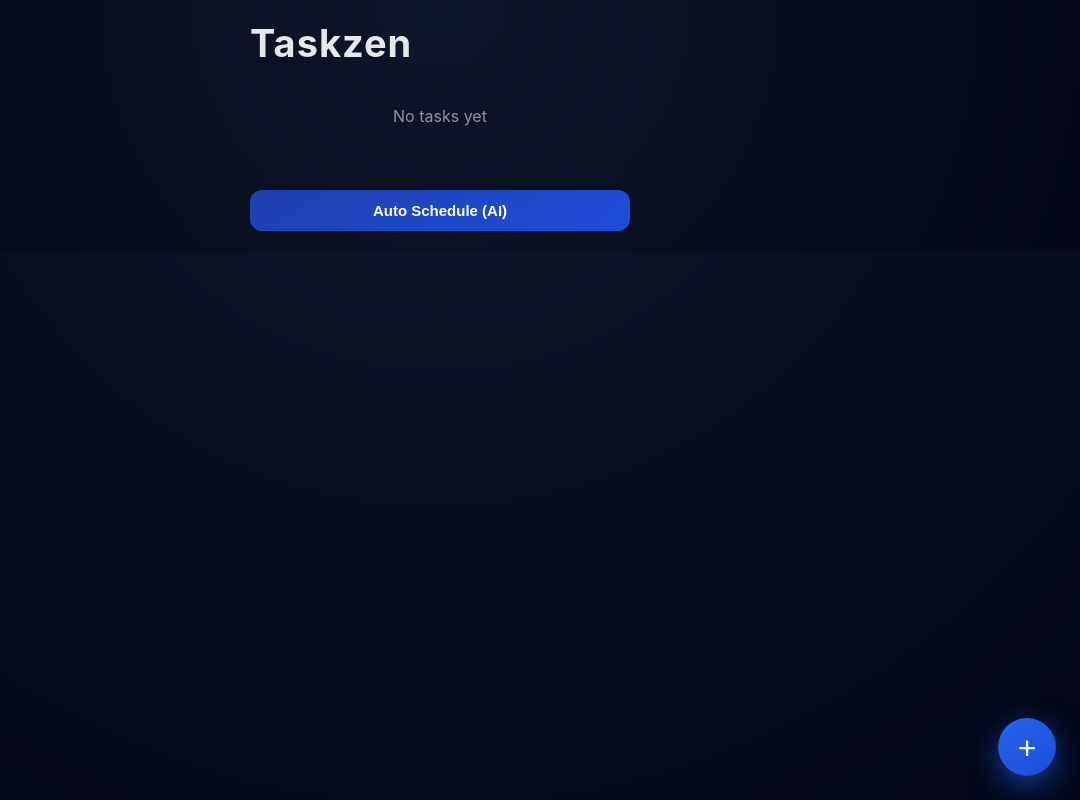
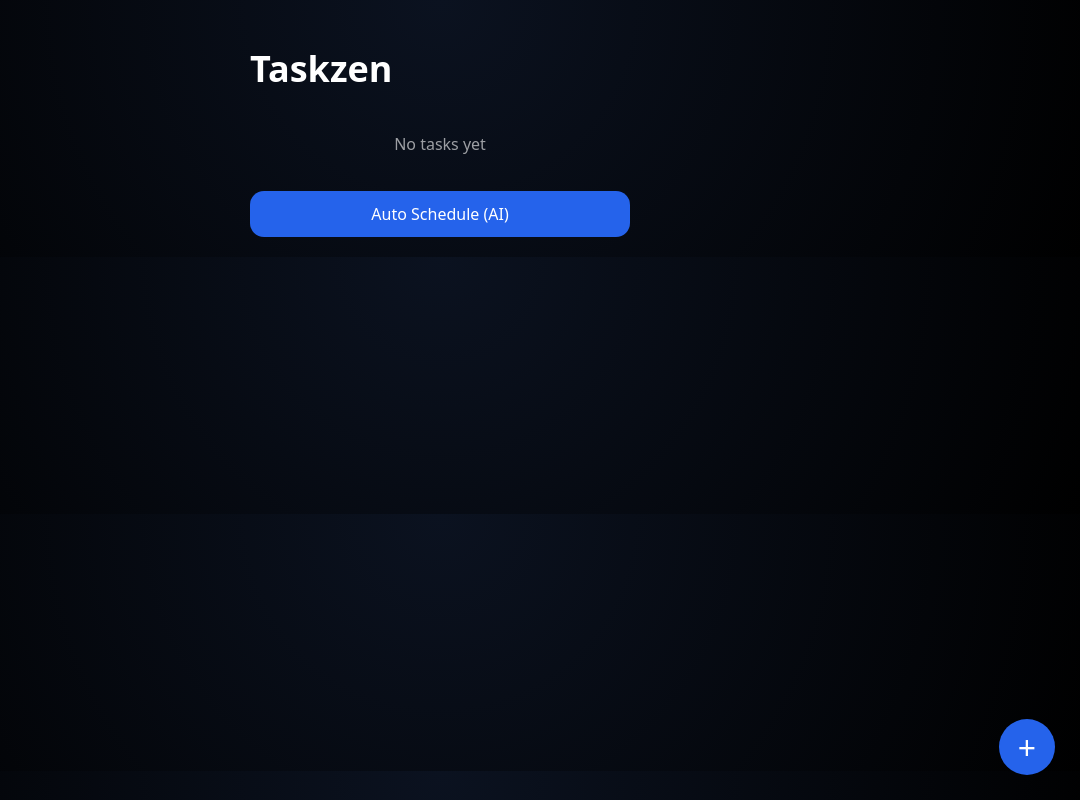
Before and after one commit to mohitsilavat09/Sudo, a Next.js app: page / in a window 1280 px wide. Shown: the whole page, without its empty margins (200-1280 px from the left). Built offline with nearby package versions, Linux system fonts and the light colour scheme.

Commit message:
Update global.css

```diff
--- a/styles/global.css
+++ b/styles/global.css
@@ -1,167 +1,116 @@
-/* =========================
-   RESET & BASE
-========================= */
 * {
-  margin: 0;
-  padding: 0;
   box-sizing: border-box;
+  font-family: system-ui, sans-serif;
 }
 
-html,
 body {
-  width: 100%;
-  min-height: 100%;
-  font-family: "Inter", -apple-system, BlinkMacSystemFont, sans-serif;
-  background: radial-gradient(circle at top, #0f172a, #020617);
-  color: #e5e7eb;
+  margin: 0;
+  background: radial-gradient(circle at top, #0b1220, #000);
+  color: #fff;
 }
 
-/* =========================
-   MAIN CONTAINER
-========================= */
 .container {
   max-width: 420px;
-  margin: 0 auto;
+  margin: auto;
   padding: 20px;
 }
 
-/* =========================
-   HEADER
-========================= */
-h1 {
-  font-size: 38px;
-  font-weight: 700;
-  letter-spacing: 1px;
+.title {
+  font-size: 36px;
   margin-bottom: 20px;
 }
 
-/* =========================
-   EMPTY STATE
-========================= */
-p {
+.empty {
+  opacity: 0.6;
   text-align: center;
-  opacity: 0.6;
-  margin: 40px 0;
+  margin-top: 40px;
 }
 
-/* =========================
-   TASK LIST
-========================= */
-.task {
-  background: linear-gradient(145deg, #0b1220, #111827);
-  border-radius: 16px;
-  padding: 16px;
-  margin-bottom: 12px;
+.task-list {
+  display: flex;
+  flex-direction: column;
+  gap: 15px;
+}
+
+.task-card {
+  background: #0f172a;
+  padding: 15px;
+  border-radius: 14px;
   display: flex;
   align-items: center;
-  justify-content: space-between;
-  box-shadow: 0 10px 25px rgba(0, 0, 0, 0.4);
+  gap: 12px;
 }
 
-.task span {
-  font-size: 15px;
-  opacity: 0.9;
+.task-card span {
+  flex: 1;
 }
 
-/* =========================
-   ADD TASK FORM
-========================= */
+.task-card small {
+  display: block;
+  opacity: 0.6;
+  font-size: 12px;
+}
+
+.done {
+  text-decoration: line-through;
+  opacity: 0.6;
+}
+
+.delete {
+  background: none;
+  border: none;
+  color: #aaa;
+  font-size: 18px;
+}
+
 .form {
-  background: #020617;
-  border: 1px solid #1e293b;
-  border-radius: 18px;
-  padding: 16px;
+  background: #0f172a;
+  padding: 15px;
+  border-radius: 14px;
   margin-top: 20px;
-  animation: slideUp 0.25s ease;
 }
 
 .form input {
   width: 100%;
-  padding: 12px;
-  margin-bottom: 12px;
-  border-radius: 10px;
+  padding: 10px;
+  margin-bottom: 10px;
+  border-radius: 8px;
   border: none;
-  outline: none;
-  background: #e5e7eb;
-  color: #020617;
-  font-size: 15px;
 }
 
-/* =========================
-   BUTTONS
-========================= */
-button {
+.form button {
   width: 100%;
-  padding: 12px;
-  border-radius: 12px;
+  padding: 10px;
+  margin-top: 6px;
+  border-radius: 8px;
   border: none;
-  font-size: 15px;
-  cursor: pointer;
 }
 
-/* Add Task */
-.form button:first-of-type {
+.cancel {
+  background: #1e293b;
+  color: #ccc;
+}
+
+.ai-btn {
+  width: 100%;
+  margin-top: 20px;
+  padding: 12px;
+  border-radius: 14px;
+  border: none;
+  background: #2563eb;
+  color: #fff;
+  font-size: 16px;
+}
+
+.fab {
+  position: fixed;
+  bottom: 25px;
+  right: 25px;
+  width: 56px;
+  height: 56px;
+  border-radius: 50%;
   background: #2563eb;
   color: white;
-  margin-bottom: 10px;
+  font-size: 32px;
+  border: none;
 }
-
-/* Cancel */
-.form button:last-of-type {
-  background: #020617;
-  color: #94a3b8;
-  border: 1px solid #1e293b;
-}
-
-/* =========================
-   FLOATING + BUTTON
-========================= */
-.fab {
-  position: fixed;
-  bottom: 24px;
-  right: 24px;
-  width: 58px;
-  height: 58px;
-  border-radius: 50%;
-  font-size: 32px;
-  background: linear-gradient(145deg, #2563eb, #1d4ed8);
-  color: white;
-  box-shadow: 0 10px 30px rgba(37, 99, 235, 0.6);
-}
-
-/* =========================
-   AI BUTTON
-========================= */
-.ai-btn {
-  margin-top: 24px;
-  background: linear-gradient(145deg, #1e40af, #1d4ed8);
-  color: white;
-  font-weight: 600;
-}
-
-/* =========================
-   ANIMATIONS
-========================= */
-@keyframes slideUp {
-  from {
-    opacity: 0;
-    transform: translateY(10px);
-  }
-  to {
-    opacity: 1;
-    transform: translateY(0);
-  }
-}
-
-/* =========================
-   MOBILE OPTIMIZATION
-========================= */
-@media (max-width: 480px) {
-  h1 {
-    font-size: 34px;
-  }
-
-  .container {
-    padding-bottom: 90px;
-  }
-}
```
